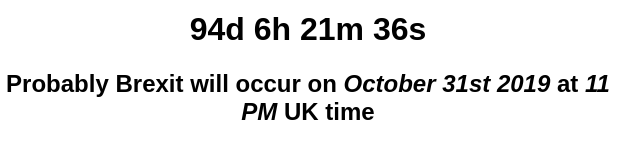
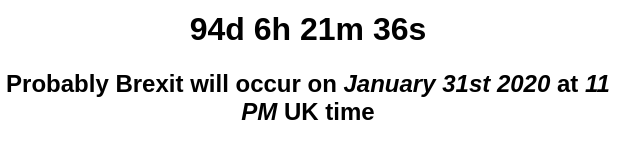
Before and after one commit to tkw1536/brexit.guys.wtf, a plain HTML site: page index.html in a window 1280 px wide. Shown: the part 332-490 px from the top of the page, 332-972 px from the left. Drawn offline with Linux system fonts and the light colour scheme.

Commit message:
Update index.html

```diff
--- a/index.html
+++ b/index.html
@@ -24,7 +24,7 @@
 <body>
     <div class="centered">
         <h1 id="countdown">(checking because it changed again)</h1>
-        <h2>Probably Brexit will occur on <i>October 31st 2019</i> at <i>11 PM</i> UK time</h2>
+        <h2>Probably Brexit will occur on <i>January 31st 2020</i> at <i>11 PM</i> UK time</h2>
     </div>
     <script type="text/javascript">
         // adapted from https://www.w3schools.com/howto/howto_js_countdown.asp
```
